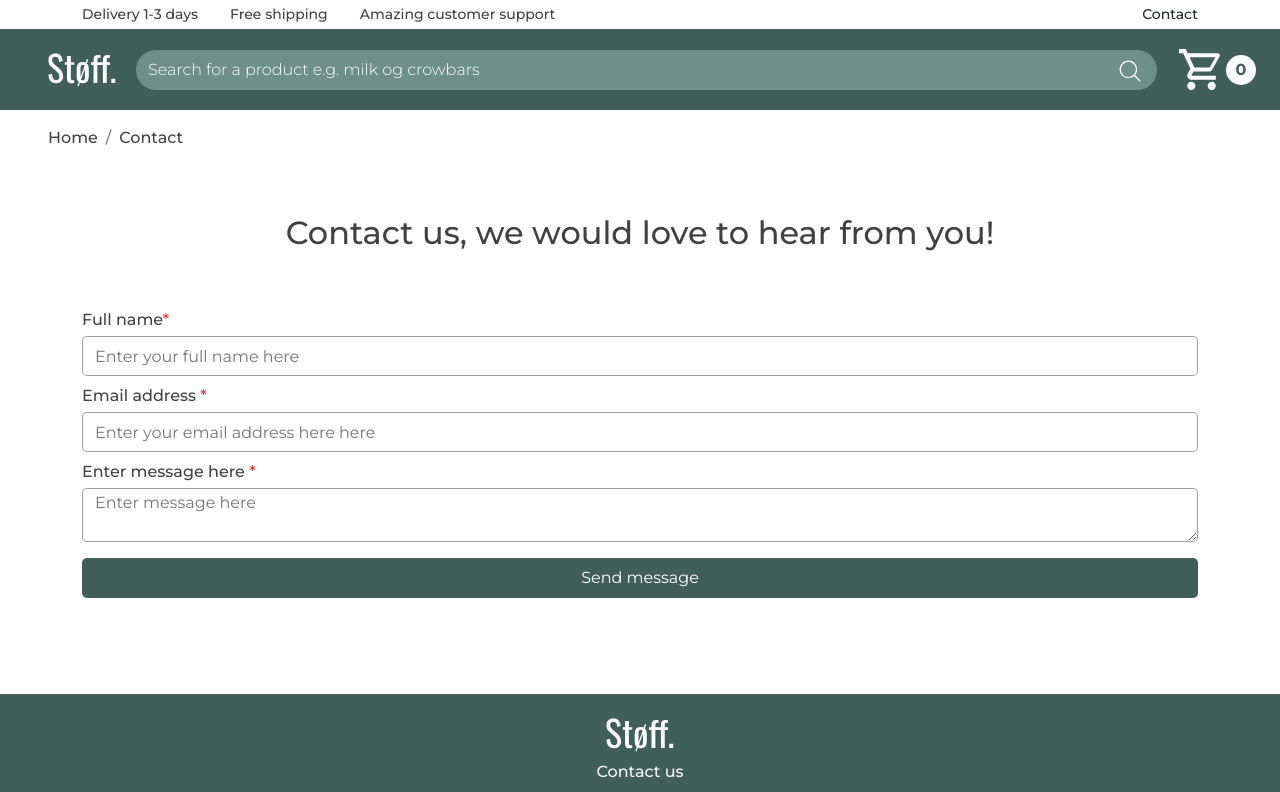
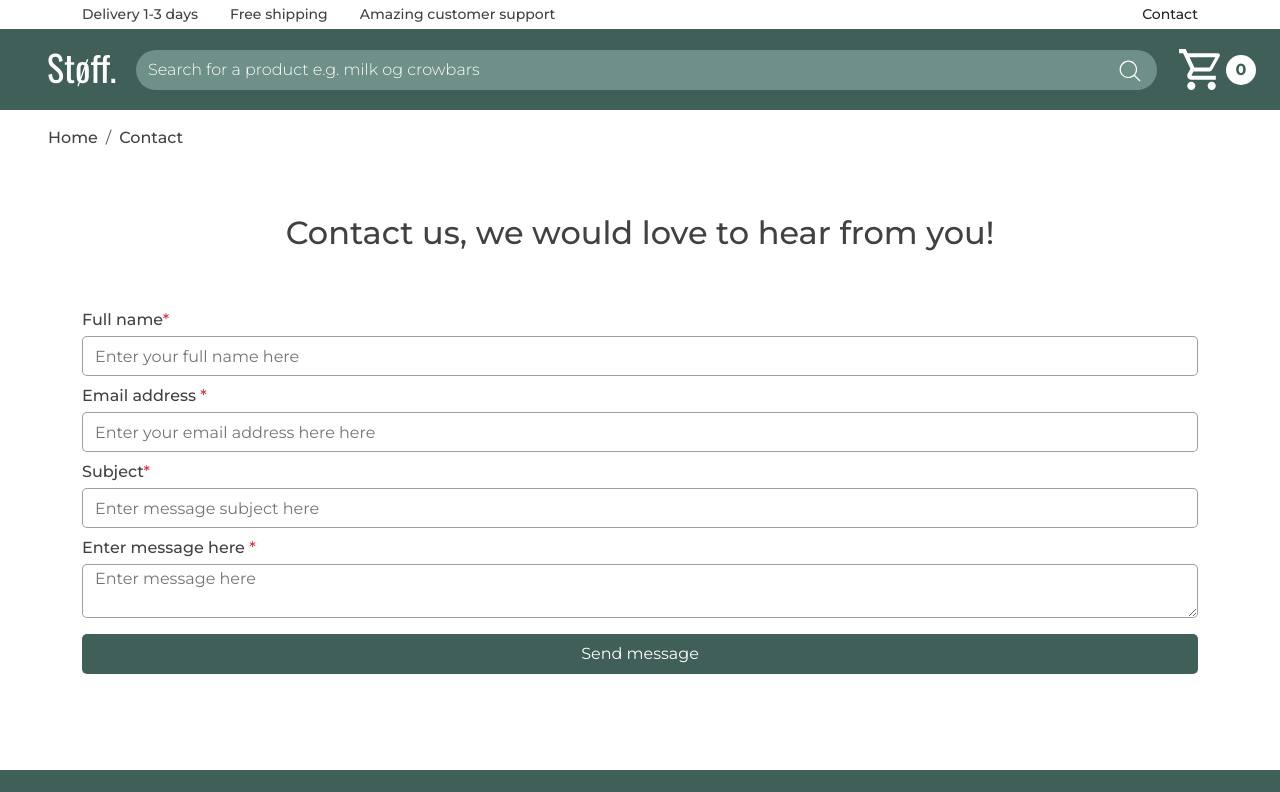
Before and after one commit to teehbee/frameworks_ca, a React (Vite) app: page /contact in a window 1280 px wide. Shown: the top 792 px of the page. Built offline with nearby package versions, Linux system fonts and the light colour scheme.

Commit message:
add subject to form

```diff
--- a/src/components/contactPage/form.jsx
+++ b/src/components/contactPage/form.jsx
@@ -4,6 +4,7 @@ function ContactForm() {
   const [formData, setFormData] = React.useState({
     fullName: "",
     email: "",
+    subject: "",
     message: "",
   });
 
@@ -36,6 +37,10 @@ function ContactForm() {
           Email address <span className="text-danger">*</span>
         </label>
         <input className="mb-2" type="email" name="email" value={formData.email} placeholder="Enter your email address here here" onChange={handleChange} id={id + "-emailAddress"} />
+        <label className="fs-0-75rem-to-1-rem mb-1" htmlFor={id + "-subject"}>
+          Subject<span className="text-danger">*</span>
+        </label>
+        <input className="mb-2" type="text" name="subject" value={formData.subject} placeholder="Enter message subject here" onChange={handleChange} id={id + "-subject"} />
         <label className="fs-0-75rem-to-1-rem mb-1" htmlFor={id + "-message"}>
           Enter message here <span className="text-danger">*</span>
         </label>
```
